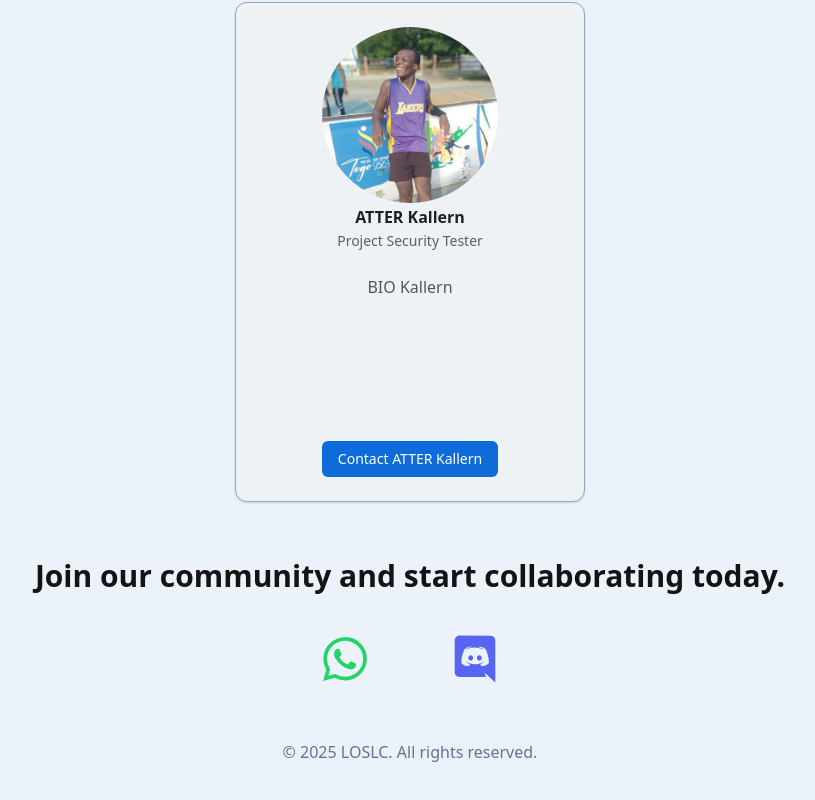
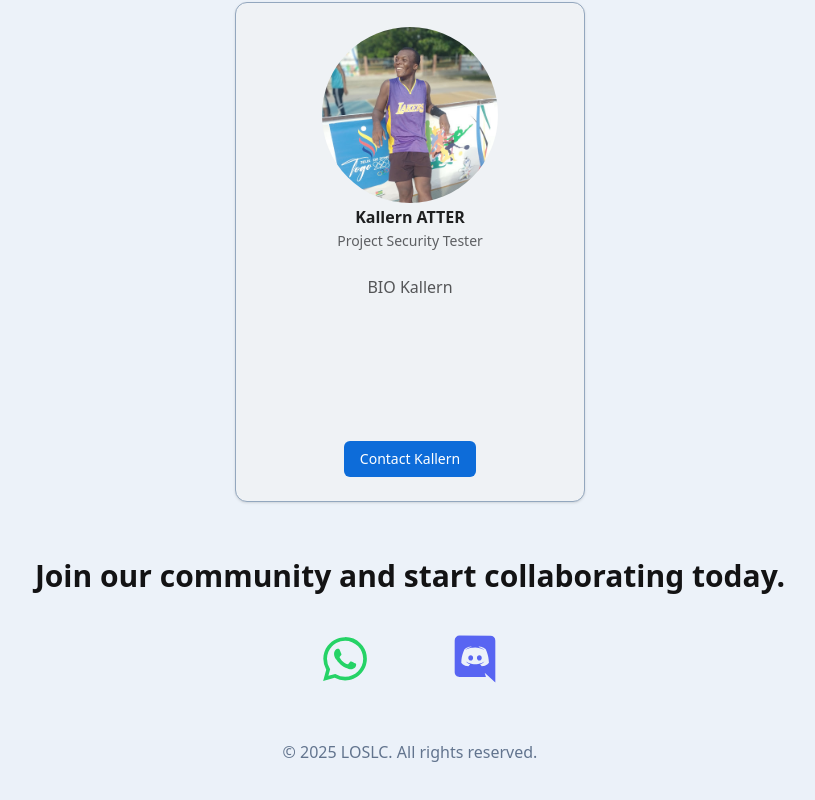
Before and after one commit to Frusadev/loslc-frontend, a Next.js app: page / in a window 1280 px wide. Shown: the part 2910-3710 px from the top of the page, without its empty margins (230-1045 px from the left). Built offline with nearby package versions, Linux system fonts and the light colour scheme; what tailwindcss-motion would draw is missing.

Commit message:
Fix kaller name

```diff
--- a/src/app/page.tsx
+++ b/src/app/page.tsx
@@ -51,8 +51,8 @@ const teamMembers: StaffProfile[] = [
     bio: "BIO Bayédzè",
   },
   {
-    firstName: "ATTER Kallern",
-    lastName: "",
+    firstName: "Kallern",
+    lastName: "ATTER",
     title: "Project Security Tester",
     image: "/staff/kall.png",
     bio: "BIO Kallern",
```
